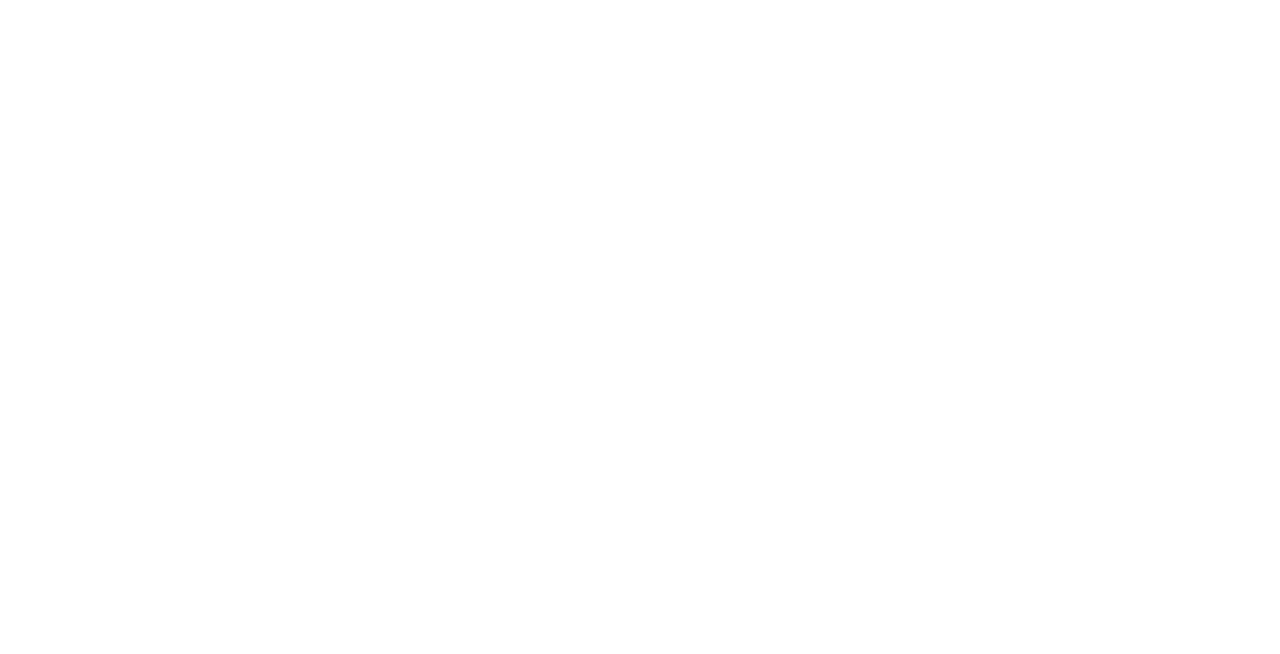
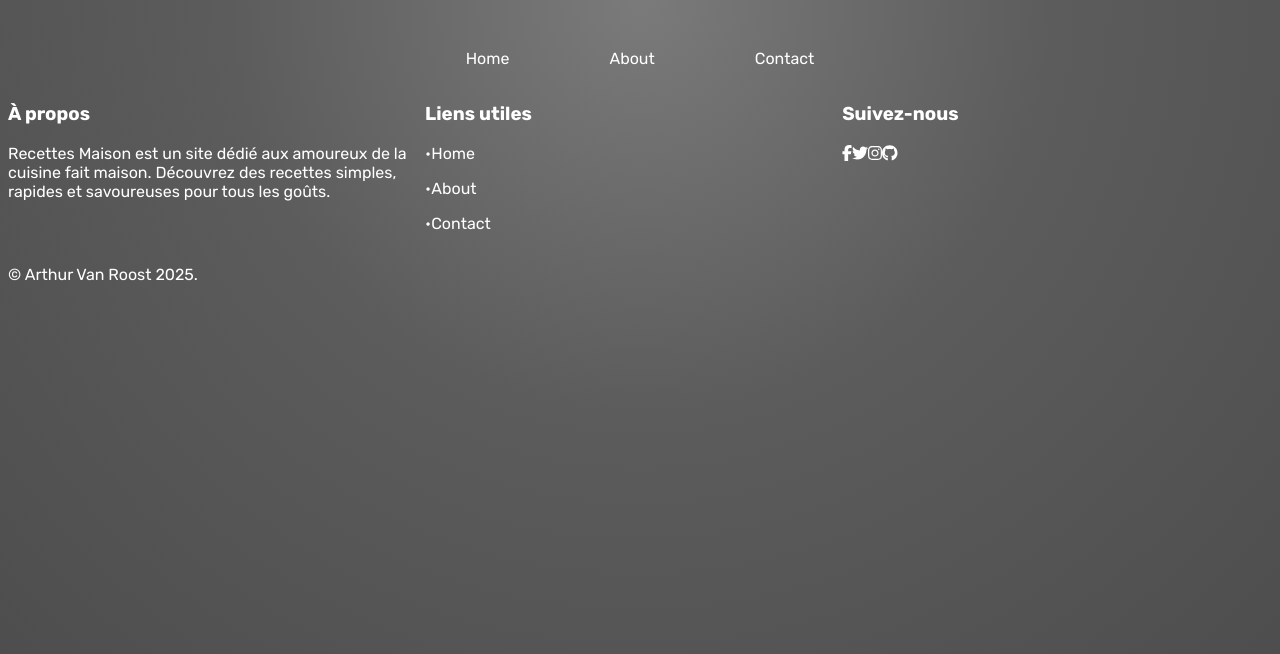
Before and after one commit to ArthurVRoost/ExoMealApi, a React (Vite) app: page /#/about in a window 1280 px wide. Before the commit this address led to /. Shown: the top 654 px of the page. Built offline with nearby package versions, Linux system fonts and the light colour scheme.

Commit message:
nav + start footer

```diff
--- a/package.json
+++ b/package.json
@@ -10,6 +10,10 @@
     "preview": "vite preview"
   },
   "dependencies": {
+    "@fortawesome/fontawesome-svg-core": "^6.7.2",
+    "@fortawesome/free-brands-svg-icons": "^6.7.2",
+    "@fortawesome/free-solid-svg-icons": "^6.7.2",
+    "@fortawesome/react-fontawesome": "^0.2.2",
     "axios": "^1.9.0",
     "react": "^19.1.0",
     "react-dom": "^19.1.0",
--- a/src/App.css
+++ b/src/App.css
@@ -0,0 +1,4 @@
+body{
+    background: radial-gradient(circle at top center,hsl(0, 0%, 48%) 0%,hsl(0, 0%, 36%) 40%,hsl(0, 0%, 29%) 100%);
+    color: white;
+}
--- a/src/components/footer/Footer.jsx
+++ b/src/components/footer/Footer.jsx
@@ -1,9 +1,42 @@
 import './footer.css'
-
+import { FontAwesomeIcon } from '@fortawesome/react-fontawesome';
+import { faFacebookF, faTwitter, faInstagram, faGithub } from '@fortawesome/free-brands-svg-icons';
+import { Link } from 'react-router-dom';
 export default function Footer() {
     return(
         <>
+            <footer className='divFooter'>
 
+
+
+                <div className='footerDiv1'>
+                    <h3 className='footerDiv1H3'>À propos</h3>
+                    <p className='footerDiv1P'>
+                    Recettes Maison est un site dédié aux amoureux de la cuisine fait maison.
+                    Découvrez des recettes simples, rapides et savoureuses pour tous les
+                    goûts.
+                    </p>
+                </div>
+                <div className='footerDiv2'>
+                    <h3 className='footerDiv1H3'>Liens utiles</h3>
+                    <Link className='link'><p className='footerDiv2P'><span className='footerPoint'>&bull;</span>Home</p></Link>
+                    <Link className='link'><p className='footerDiv2P'><span className='footerPoint'>&bull;</span>About</p></Link>
+                    <Link className='link'><p className='footerDiv2P'><span className='footerPoint'>&bull;</span>Contact</p></Link>
+                </div>
+                <div className='footerDiv3'>
+                    <h3 className='footerDiv1H3'>Suivez-nous</h3>
+                    <FontAwesomeIcon className='footerDiv3I' icon={faFacebookF} />
+                    <FontAwesomeIcon className='footerDiv3I' icon={faTwitter} />
+                    <FontAwesomeIcon className='footerDiv3I' icon={faInstagram} />
+                    <FontAwesomeIcon className='footerDiv3I' icon={faGithub} />
+                </div>
+
+
+
+            </footer>
+            <div className='footerDiv4'>
+                    <p className='footerDiv4P'>© Arthur Van Roost 2025.</p>
+            </div>
         </>
     )
 }
--- a/src/components/footer/footer.css
+++ b/src/components/footer/footer.css
@@ -0,0 +1,17 @@
+.divFooter{
+    font-family: "Rubik";
+    display: flex;
+    justify-content:;
+}
+.footerDiv4{
+    font-family: "Rubik";
+}
+.footerDiv1{
+    width: 33%;
+}
+.footerDiv2{
+    width: 33%;
+}
+.footerDiv3{
+    width: 33%;
+}
--- a/src/components/nav/Nav.jsx
+++ b/src/components/nav/Nav.jsx
@@ -1,9 +1,15 @@
+import { Link } from 'react-router-dom'
 import './nav.css'
 
 export default function Nav() {
     return(
         <>
+            <nav className='navDiv'>
+                <Link className="link" to="/"><p className='navP'>Home</p></Link>
+                <Link className="link" to="/about"><p className='navP'>About</p></Link>
+                <Link className="link" to="/contact"><p className='navP'>Contact</p></Link>
 
+            </nav>
         </>
     )
 }
--- a/src/components/nav/nav.css
+++ b/src/components/nav/nav.css
@@ -0,0 +1,16 @@
+@import url('https://fonts.googleapis.com/css2?family=Rubik:ital,wght@0,300..900;1,300..900&display=swap');
+
+.link{
+    text-decoration: none;
+    color: white;
+}
+
+.navDiv{
+    display: flex;
+    justify-content: center;
+    gap: 100px;
+    margin-top: 2%;
+}
+.navP{
+    font-family: "Rubik";
+}
--- a/src/index.css
+++ b/src/index.css
@@ -8,5 +8,4 @@
     width: 100%;
     display: flex;
     justify-content: center;
-    align-items: center;
 }
```
Also changed, not shown: 1 other file (tests, documents, lock files or other folders).
